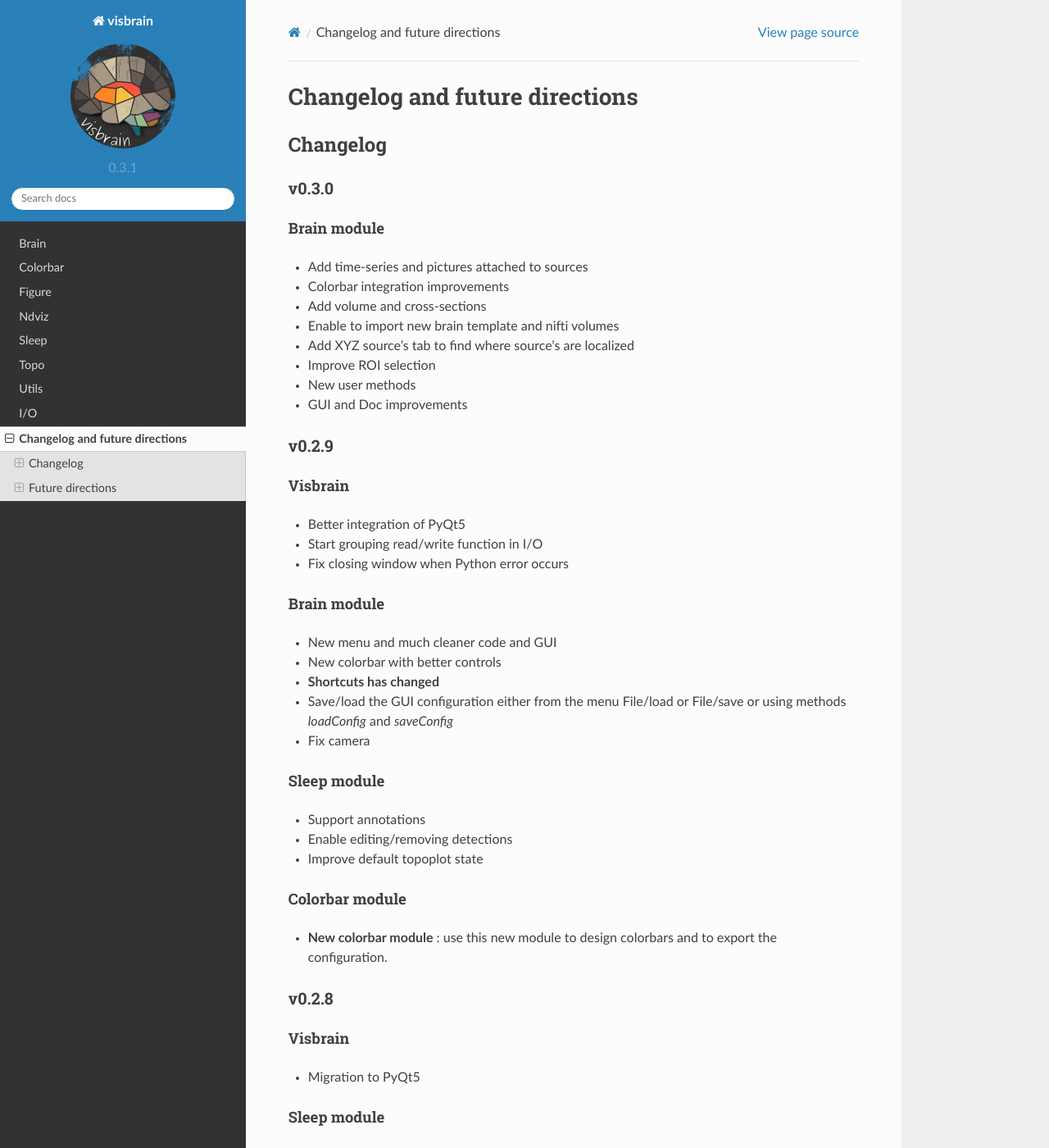
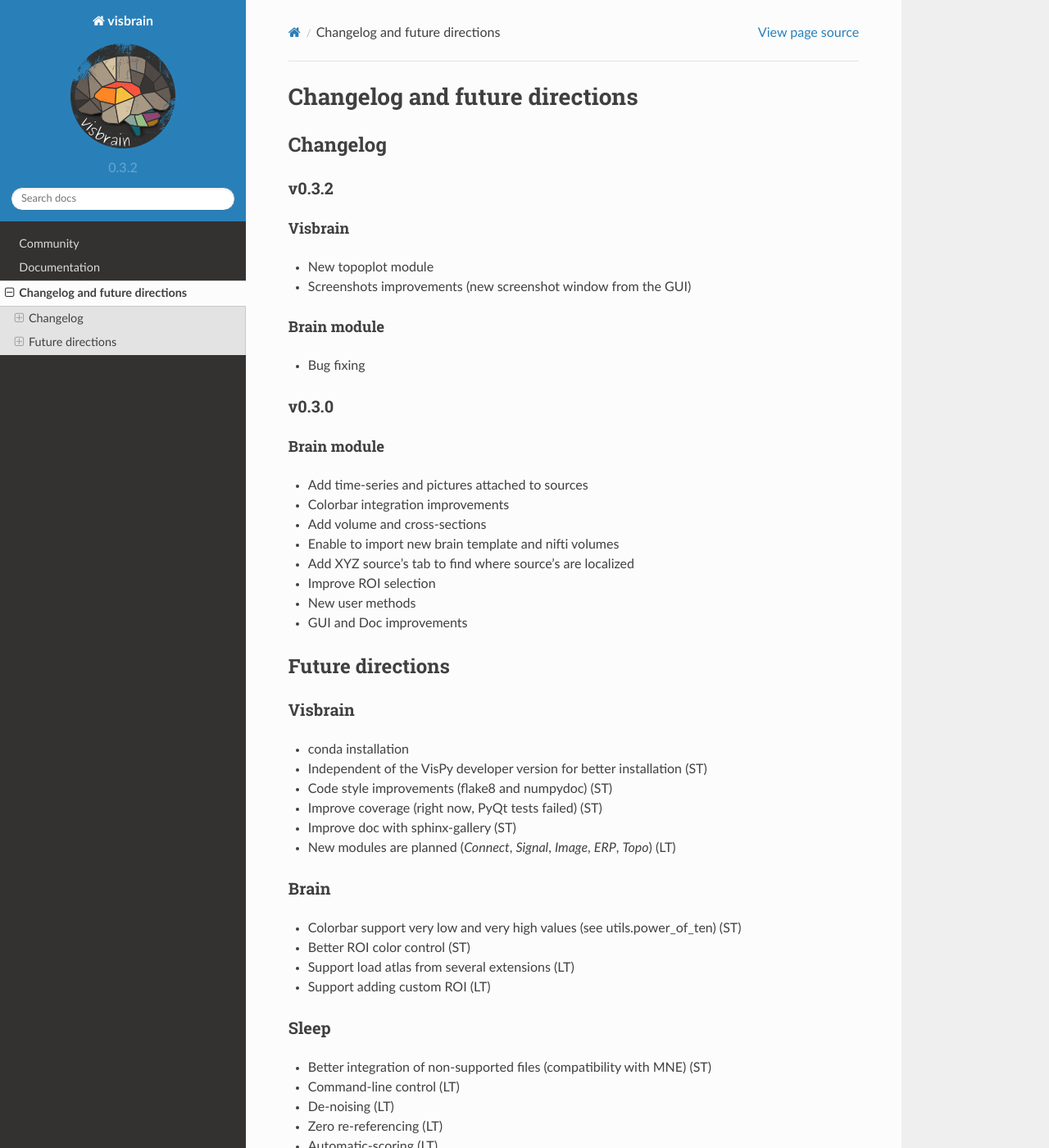
Before and after one commit to EtienneCmb/visbrain, a Sphinx documentation site: the page built from docs/changelog_futur.rst, in a window 1280 px wide and 1400 px high. Shown: the whole window at 82% size. Built offline with Sphinx 7.4.7 and the Read the Docs theme 2.0.0, drawn with Linux system fonts in a browser that asks for light colours; pages that are not in the unit, such as notebooks, are missing from menus; some of the changed text lies outside the part shown.

Commit message:
Doc improvements

```diff
--- a/docs/changelog_futur.rst
+++ b/docs/changelog_futur.rst
@@ -5,6 +5,20 @@
 
 Changelog
 ---------
+
+v0.3.2
+^^^^^^
+
+Visbrain
+~~~~~~~~
+
+* New topoplot module
+* Screenshots improvements (new screenshot window from the GUI)
+
+Brain module
+~~~~~~~~~~~~
+
+* Bug fixing
 
 v0.3.0
 ^^^^^^
@@ -20,52 +34,6 @@
 * Improve ROI selection
 * New user methods
 * GUI and Doc improvements
-
-v0.2.9
-^^^^^^
-
-Visbrain
-~~~~~~~~
-
-* Better integration of PyQt5
-* Start grouping read/write function in I/O
-* Fix closing window when Python error occurs
-
-Brain module
-~~~~~~~~~~~~
-
-* New menu and much cleaner code and GUI
-* New colorbar with better controls
-* **Shortcuts has changed**
-* Save/load the GUI configuration either from the menu File/load or File/save or using methods *loadConfig* and *saveConfig*
-* Fix camera
-
-Sleep module
-~~~~~~~~~~~~
-
-* Support annotations
-* Enable editing/removing detections
-* Improve default topoplot state
-
-Colorbar module
-~~~~~~~~~~~~~~~
-
-* **New colorbar module** : use this new module to design colorbars and to export the configuration.
-
-v0.2.8
-^^^^^^
-
-Visbrain
-~~~~~~~~
-
-* Migration to PyQt5
-
-Sleep module
-~~~~~~~~~~~~
-
-* Enable exporting colored hypnogram
-* Bug fixing & GUI improvements
-
 
 Future directions
 -----------------
--- a/docs/conf.py
+++ b/docs/conf.py
@@ -79,9 +79,9 @@
 # built documents.
 #
 # The short X.Y version.
-version = '0.3.1'
+version = '0.3.2'
 # The full version, including alpha/beta/rc tags.
-release = '0.3.1'
+release = '0.3.2'
 
 # The language for content autogenerated by Sphinx. Refer to documentation
 # for a list of supported languages.
--- /dev/null
+++ b/docs/documentation.rst
@@ -0,0 +1,16 @@
+.. _Documentation:
+
+Documentation
+=============
+
+.. toctree::
+   :maxdepth: 5
+
+   brain
+   colorbar
+   figure
+   ndviz
+   sleep
+   topo
+   utils
+   io
--- a/setup.py
+++ b/setup.py
@@ -6,7 +6,7 @@
 from pip.req import parse_requirements
 from optparse import Option
 
-__version__ = "0.3.1"
+__version__ = "0.3.2"
 NAME = 'visbrain'
 AUTHOR = "Visbrain developpers"
 MAINTAINER = "Etienne Combrisson"
--- a/visbrain/__init__.py
+++ b/visbrain/__init__.py
@@ -27,7 +27,7 @@
 from .topo import Topo
 
 __all__ = ['Brain', 'Colorbar', 'Figure', 'Ndviz', 'Sleep', 'Topo']
-__version__ = "0.3.1"
+__version__ = "0.3.2"
 
 # PyQt5 crash if an error occured. This small function fix it for all modules
 # to retrieve the PyQt4 behavior :
```
Also changed, not shown: README.rst (+8 -0 lines), docs/community.rst (added, +20 -0 lines), docs/index.rst (+18 -35 lines).
